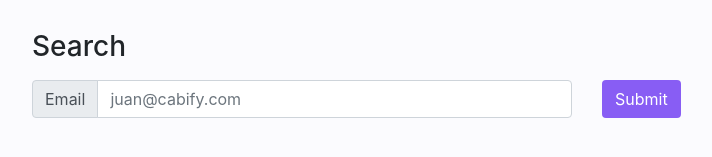
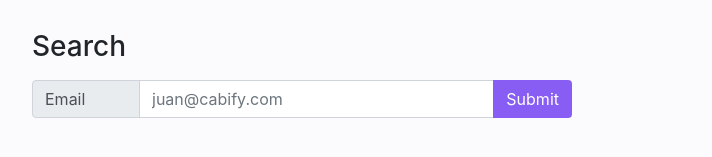
Before and after one commit to juanfrumarraga/info_form, a React app: page / in a window 1280 px wide. Shown: the part 71-228 px from the top of the page, without its empty margins (338-1050 px from the left). Built offline with nearby package versions, Linux system fonts and the light colour scheme.

Commit message:
Fixed input group with button and outline.

```diff
--- a/src/components/App/App.css
+++ b/src/components/App/App.css
@@ -8,11 +8,15 @@
   background-color: #7147f0;
 }
 
+.form-control.form-control-reset:focus {
+  box-shadow: none;
+  border-color: #885df4;
+}
+
 .form-group.form-group-last {
   margin-bottom: 3rem;
 }
 
-.form-control.form-control-reset:focus {
-  border-color: #ced4da;
-  box-shadow: none;
+.input-group-text {
+  min-width: 108px;
 }
--- a/src/components/SearchApplicant/SearchApplicant.js
+++ b/src/components/SearchApplicant/SearchApplicant.js
@@ -46,10 +46,10 @@ class SearchApplicant extends React.Component{
                 <label htmlFor="inlineFormInputGroupUsername" className="input-group-text">Email</label>
               </div>
               <input  type="email" className="form-control form-control-reset" id="inlineFormInputGroupUsername" placeholder="juan@cabify.com" onChange={this.handleChange}/>
+              <div className="input-group-append">
+                <button type="button" className="btn btn-main" onClick={this.handleSubmit}>Submit</button>
+              </div>
             </div>
-          </div>
-          <div className="col-auto my-1">
-            <button type="button" className="btn btn-main" onClick={this.handleSubmit}>Submit</button>
           </div>
         </div>
         <br/>
```
